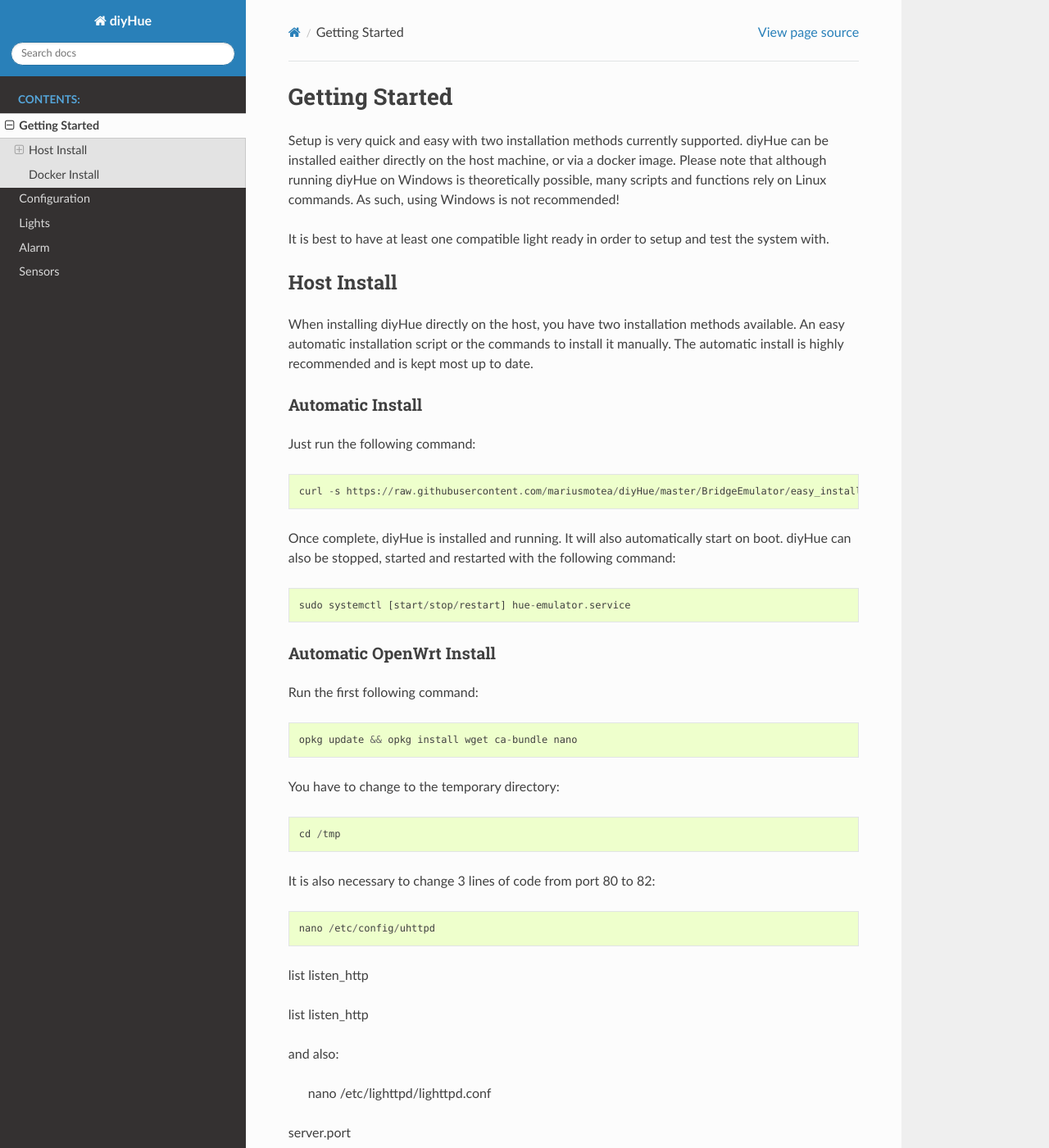
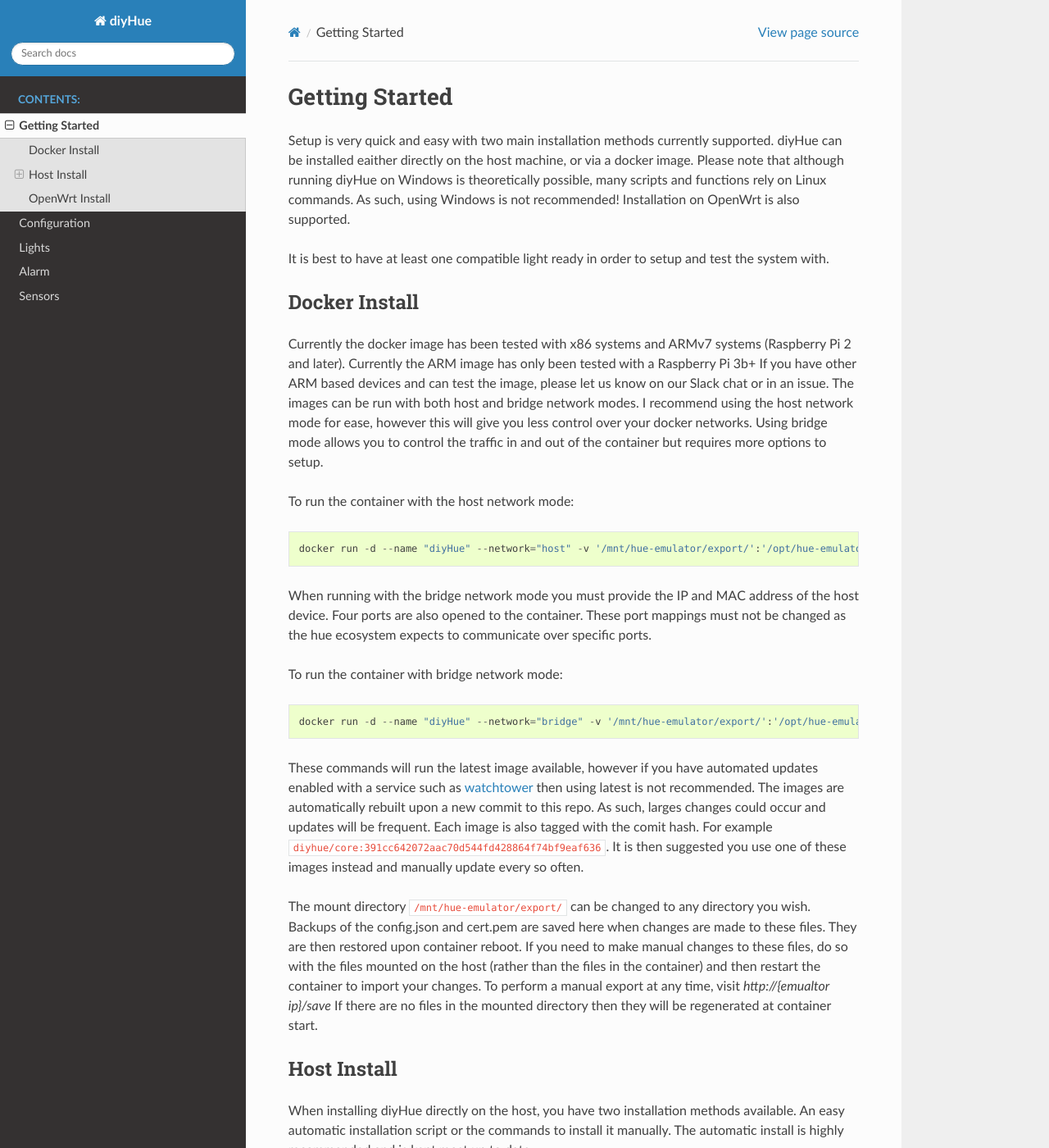
Before and after one commit to diyhue/ReadTheDocs, a Sphinx documentation site: the page built from source/getting_started.rst, in a window 1280 px wide and 1400 px high. Shown: the whole window at 82% size. Built offline with Sphinx 7.4.7 and the Read the Docs theme 2.0.0, drawn with Linux system fonts in a browser that asks for light colours; some of the changed text lies outside the part shown.

Commit message:
Update to match wiki

```diff
--- a/source/getting_started.rst
+++ b/source/getting_started.rst
@@ -1,63 +1,50 @@
 Getting Started
 ===============
 
-Setup is very quick and easy with two installation methods currently supported. diyHue can be installed eaither directly on the host machine, or via a docker image. Please note that although running diyHue on Windows is theoretically possible, many scripts and functions rely on Linux commands. As such, using Windows is not recommended!
+Setup is very quick and easy with two main installation methods currently supported. diyHue can be installed eaither directly on the host machine, or via a docker image. Please note that although running diyHue on Windows is theoretically possible, many scripts and functions rely on Linux commands. As such, using Windows is not recommended! Installation on OpenWrt is also supported.
 
 It is best to have at least one compatible light ready in order to setup and test the system with.
 
+Docker Install
+--------------
+
+Currently the docker image has been tested with x86 systems and ARMv7 systems (Raspberry Pi 2 and later). Currently the ARM image has only been tested with a Raspberry Pi 3b+ If you have other ARM based devices and can test the image, please let us know on our Slack chat or in an issue. The images can be run with both host and bridge network modes. I recommend using the host network mode for ease, however this will give you less control over your docker networks. Using bridge mode allows you to control the traffic in and out of the container but requires more options to setup.
+
+To run the container with the host network mode::
+
+    docker run -d --name "diyHue" --network="host" -v '/mnt/hue-emulator/export/':'/opt/hue-emulator/export/':'rw' diyhue/core:latest
+
+When running with the bridge network mode you must provide the IP and MAC address of the host device. Four ports are also opened to the container. These port mappings must not be changed as the hue ecosystem expects to communicate over specific ports.
+
+To run the container with bridge network mode::
+
+    docker run -d --name "diyHue" --network="bridge" -v '/mnt/hue-emulator/export/':'/opt/hue-emulator/export/':'rw' -e 'MAC=XX:XX:XX:XX:XX:XX' -e 'IP=XX.XX.XX.XX' -p 80:80/tcp -p 443:443/tcp -p 1900:1900/udp -p 2100:2100/udp diyhue/core:latest
+
+These commands will run the latest image available, however if you have automated updates enabled with a service such as `watchtower <https://github.com/v2tec/watchtower>`_ then using latest is not recommended. The images are automatically rebuilt upon a new commit to this repo. As such, larges changes could occur and updates will be frequent. Each image is also tagged with the comit hash. For example ``diyhue/core:391cc642072aac70d544fd428864f74bf9eaf636``. It is then suggested you use one of these images instead and manually update every so often.
+
+The mount directory ``/mnt/hue-emulator/export/`` can be changed to any directory you wish. Backups of the config.json and cert.pem are saved here when changes are made to these files. They are then restored upon container reboot. If you need to make manual changes to these files, do so with the files mounted on the host (rather than the files in the container) and then restart the container to import your changes. To perform a manual export at any time, visit `http://{emualtor ip}/save` If there are no files in the mounted directory then they will be regenerated at container start.
+
 Host Install
 ------------
-
 When installing diyHue directly on the host, you have two installation methods available. An easy automatic installation script or the commands to install it manually. The automatic install is highly recommended and is kept most up to date.
 
 Automatic Install
 ~~~~~~~~~~~~~~~~~
 
-Just run the following command::
+Just run the following command to install::
 
-    curl -s https://raw.githubusercontent.com/mariusmotea/diyHue/master/BridgeEmulator/easy_install.sh | sudo bash /dev/stdin
+    curl -s https://raw.githubusercontent.com/diyhue/diyHue/master/BridgeEmulator/easy_install.sh | sudo bash /dev/stdin
 
 Once complete, diyHue is installed and running. It will also automatically start on boot. diyHue can also be stopped, started and restarted with the following command::
 
     sudo systemctl [start/stop/restart] hue-emulator.service
-
-Automatic OpenWrt Install
-~~~~~~~~~~~~~~~~~
-
-Run the first following command::
-
-    opkg update && opkg install wget ca-bundle nano
-
-You have to change to the temporary directory::
-
-    cd /tmp
-
-It is also necessary to change 3 lines of code from port 80 to 82::
-
-    nano /etc/config/uhttpd
-list listen_http
-
-list listen_http
-
-
-and also:
-
-    nano /etc/lighttpd/lighttpd.conf
-server.port
-
-
-Just run the following command::
-
-    wget --no-check-certificate https://raw.githubusercontent.com/diyhue/diyHue/master/BridgeEmulator/easy_openwrt.sh && sh easy_openwrt.sh
-
-The installation in OpenWrt needs a change in the configuration file of the graphical interface of luci since it runs in port 80, it must be fitted to port 82 (otherwise it does not work). Therefore to enter the OpenWrt configuration you must access: 192.168.8.1:82/cgi-bin/luci
 
 Manual install
 ~~~~~~~~~~~~~~
 
 * Download or clone the mirror with git (recommended)::
 
-    git clone https://github.com/mariusmotea/diyHue.git
+    git clone https://github.com/diyhue/diyHue.git
 
 * Install the nmap package for light autodiscovery ``sudo apt install nmap``.  On windows the nmap utility is missing and the lights must be added manually in configuration.
 
@@ -94,33 +81,45 @@
 If you want to disable logging to syslog, you must add the following to the systemd file ``StandardOutput=null``
 You can check the service status with ``sudo systemctl status hue-emulator.service``
 
-Docker Install
---------------
+OpenWrt Install
+---------------
+First, run following command::
 
-There are currently two docker images available. One for x86 systems and one for ARM systems (Raspberry Pi). Currently the ARM image has only been tested with a Raspberry Pi 3b+ If you have other ARM based devices and can test the image, please let us know on our Slack chat or in an issue. The images can be run with both host and bridge network modes. I recomend using the host network mode for ease, however this will give you less controll over your docker networks. Using bridge mode allows you to controll the traffic in and out of the container but requires more options to setup.
+    opkg update && opkg install wget ca-bundle
 
-To run the container with the host network mode:
+You will need to change to the temporary directory::
 
-x86::
+    cd /tmp
 
-    docker run -d --name "diyHue" --network="host" -v '/mnt/hue-emulator/export/':'/opt/hue-emulator/export/':'rw' diyhue/core:amd64
+It is also necessary to change 3 lines of code from port 80 to 82::
 
-ARM::
+    nano /etc/config/uhttpd
 
-    docker run -d --name "diyHue" --network="host" -v '/mnt/hue-emulator/export/':'/opt/hue-emulator/export/':'rw' diyhue/core:armhf
+Change... ::
 
-When running with the bridge network mode you must provide the IP and MAC address of the host device. Four ports are also opened to the container. These port mappings must not be changed as the hue ecosystem expects to communicate over specific ports.
+    list listen_http	0.0.0.0:80
+    list listen_http	[::]:80
 
-To run the container with bridge network mode:
+to... ::
 
-x86::
+    list listen_http	0.0.0.0:82
+    list listen_http	[::]:82
 
-    docker run -d --name "diyHue" --network="bridge" -v '/mnt/hue-emulator/export/':'/opt/hue-emulator/export/':'rw' -e 'MAC=XX:XX:XX:XX:XX:XX' -e 'IP=XX.XX.XX.XX' -p 80:80/tcp -p 443:443/tcp -p 1900:1900/udp -p 2100:2100/udp diyhue/core:amd64
+and also::
 
-ARM::
+    nano /etc/lighttpd/lighttpd.conf
 
-    docker run -d --name "diyHue" --network="bridge" -v '/mnt/hue-emulator/export/':'/opt/hue-emulator/export/':'rw' -e 'MAC=XX:XX:XX:XX:XX:XX' -e 'IP=XX.XX.XX.XX' -p 80:80/tcp -p 443:443/tcp -p 1900:1900/udp -p 2100:2100/udp diyhue/core:armhf
+Change this... ::
 
-These commands will run the latest image available, however if you have automated updates enabled with a service such as watchtower then using latest is not recomended. The images are automatically rebuilt upon a new commit to this repo. As such, larges changes could occur and updates will be frequent. Each image is also taged with the comit hash. For example ``diyhue/core:armhf-391cc642072aac70d544fd428864f74bf9eaf636`` or ``diyhue/core:amd64-391cc642072aac70d544fd428864f74bf9eaf636`` It is then suggested you use one of these images instead and manually update every so often.
+    server.port = 80
 
-The mount directory /mnt/hue-emulator/export/ can be changed to any directory you wish. Backups of the config.json and cert.pem are saved here when changes are made to these files. They are then restored upon container reboot. If you need to make manual changes to these files, do so with the files mounted on the host (rather than the files in the container) and then restart the container to import your changes. To perform a manual export at any time, visit ``http://{emualtor ip}/save`` If there are no files in the mounted directory then they will be regenerated at container start.
+to this... ::
+
+    server.port = 82
+
+
+Finally, run the following command to run the install::
+
+    wget --no-check-certificate https://raw.githubusercontent.com/diyhue/diyHue/master/BridgeEmulator/easy_openwrt.sh && sh easy_openwrt.sh
+
+The installation in OpenWrt needs a change in the configuration file of the graphical interface of luci since it runs in port 80, it must be fitted to port 82 (otherwise it does not work). Therefore to enter the OpenWrt configuration you must access: 192.168.8.1:82/cgi-bin/luci
```
